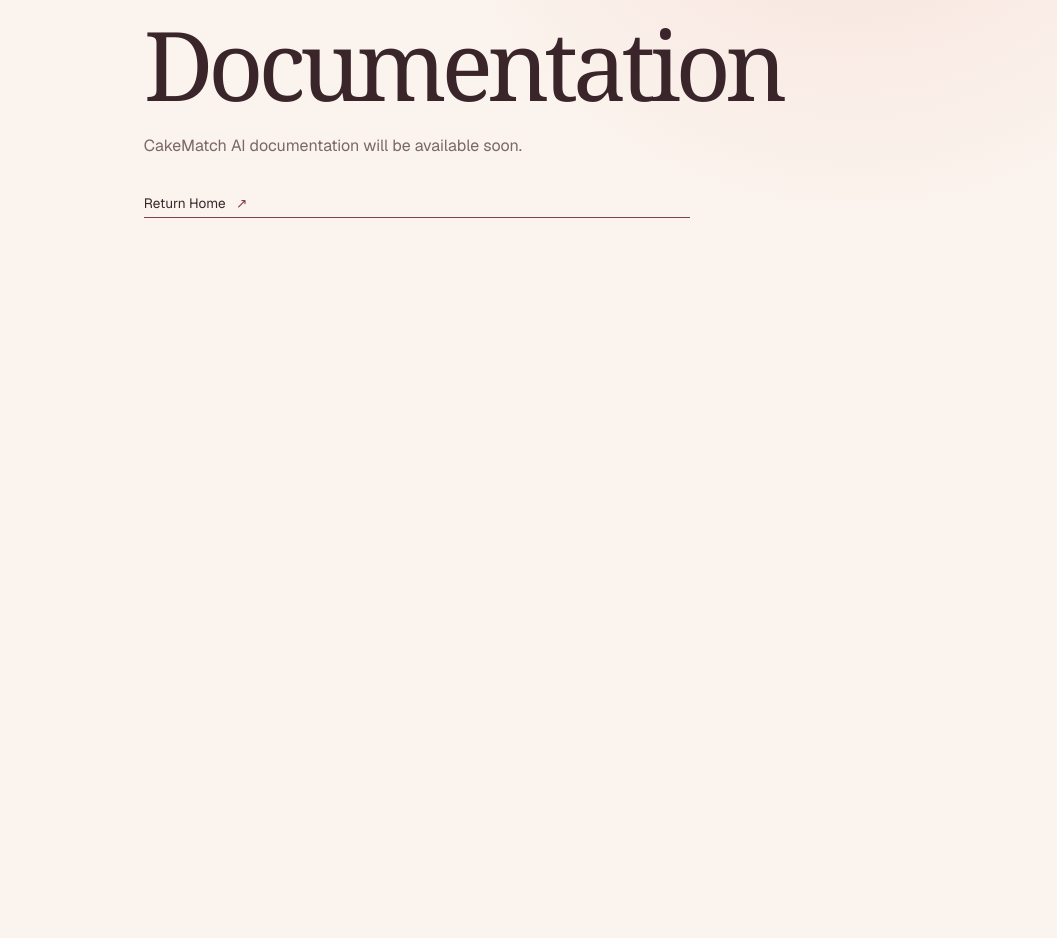
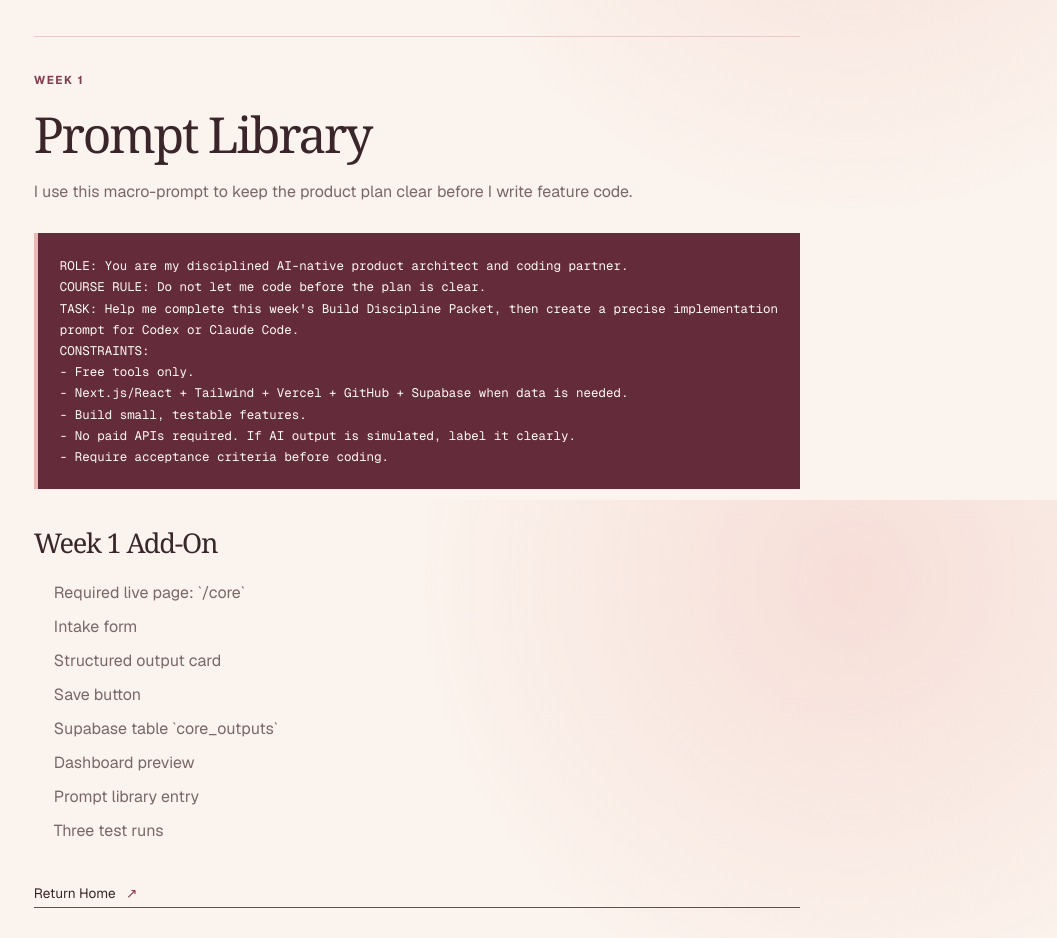
Before and after one commit to camilagutierrezporter/cakematch-ai, a Next.js app: page /docs in a window 1280 px wide. Shown: the part 300-1238 px from the top of the page, without its empty margins (223-1280 px from the left). Before the commit the page ends 800 px from the top, so only its background shows below. Built offline with nearby package versions, Linux system fonts and the light colour scheme.

Commit message:
docs: add Week 1 prompt library and UX plan

```diff
--- a/src/app/docs/page.tsx
+++ b/src/app/docs/page.tsx
@@ -2,10 +2,40 @@
 
 export default function DocsPage() {
   return (
-    <main className="placeholder-page">
+    <main className="placeholder-page docs-page">
       <p className="eyebrow">CakeMatch AI</p>
       <h1>Documentation</h1>
-      <p>CakeMatch AI documentation will be available soon.</p>
+      <p>Simple product notes and prompts for building CakeMatch AI with discipline.</p>
+
+      <section className="docs-section" aria-labelledby="prompt-library-title">
+        <p className="eyebrow">Week 1</p>
+        <h2 id="prompt-library-title">Prompt Library</h2>
+        <p>
+          I use this macro-prompt to keep the product plan clear before I write feature code.
+        </p>
+        <pre className="prompt-code"><code>{`ROLE: You are my disciplined AI-native product architect and coding partner.
+COURSE RULE: Do not let me code before the plan is clear.
+TASK: Help me complete this week's Build Discipline Packet, then create a precise implementation prompt for Codex or Claude Code.
+CONSTRAINTS:
+- Free tools only.
+- Next.js/React + Tailwind + Vercel + GitHub + Supabase when data is needed.
+- Build small, testable features.
+- No paid APIs required. If AI output is simulated, label it clearly.
+- Require acceptance criteria before coding.`}</code></pre>
+
+        <h3>Week 1 Add-On</h3>
+        <ul>
+          <li>Required live page: `/core`</li>
+          <li>Intake form</li>
+          <li>Structured output card</li>
+          <li>Save button</li>
+          <li>Supabase table `core_outputs`</li>
+          <li>Dashboard preview</li>
+          <li>Prompt library entry</li>
+          <li>Three test runs</li>
+        </ul>
+      </section>
+
       <Link className="text-link" href="/">
         Return Home <span aria-hidden="true">↗</span>
       </Link>
--- a/src/app/globals.css
+++ b/src/app/globals.css
@@ -338,6 +338,78 @@
   line-height: 1.7;
   margin-bottom: 34px;
   max-width: 430px;
+}
+
+.docs-page {
+  justify-content: flex-start;
+  max-width: 920px;
+  padding-bottom: 80px;
+  padding-top: 84px;
+}
+
+.docs-page h1 {
+  margin-bottom: 20px;
+}
+
+.docs-page > p:not(.eyebrow) {
+  margin-bottom: 52px;
+}
+
+.docs-section {
+  border-top: 1px solid var(--line);
+  margin-bottom: 40px;
+  padding-top: 34px;
+  width: 100%;
+}
+
+.docs-section h2,
+.docs-section h3 {
+  font-family: Georgia, "Times New Roman", serif;
+  font-weight: 400;
+  letter-spacing: -0.045em;
+}
+
+.docs-section h2 {
+  font-size: clamp(2rem, 4vw, 3.1rem);
+  line-height: 1;
+  margin-bottom: 18px;
+}
+
+.docs-section h3 {
+  font-size: 1.7rem;
+  margin: 34px 0 17px;
+}
+
+.docs-section > p:not(.eyebrow) {
+  color: var(--ink-muted);
+  line-height: 1.7;
+  max-width: 620px;
+}
+
+.prompt-code {
+  background: var(--burgundy-dark);
+  border-left: 4px solid var(--blush);
+  color: #fffaf5;
+  font-family: var(--font-geist-mono), monospace;
+  font-size: 0.78rem;
+  line-height: 1.7;
+  margin: 28px 0 0;
+  overflow-x: auto;
+  padding: 22px;
+  white-space: pre-wrap;
+}
+
+.docs-section ul {
+  color: var(--ink-muted);
+  display: grid;
+  gap: 10px;
+  line-height: 1.5;
+  margin: 0;
+  padding-left: 20px;
+}
+
+.docs-section li::marker {
+  color: var(--burgundy);
 }
 
 .core-page {
@@ -702,6 +774,7 @@
   .feature-grid { grid-template-columns: repeat(2, 1fr); }
   .site-footer { align-items: flex-start; flex-direction: column; gap: 10px; }
   .placeholder-page { padding-left: 22px; padding-right: 22px; }
+  .docs-page { padding-top: 62px; }
   .core-page { padding-bottom: 82px; padding-top: 76px; }
   .core-layout { display: flex; flex-direction: column; margin-top: 55px; }
   .core-form,
```
Also changed, not shown: 2 other files (tests, documents, lock files or other folders).
